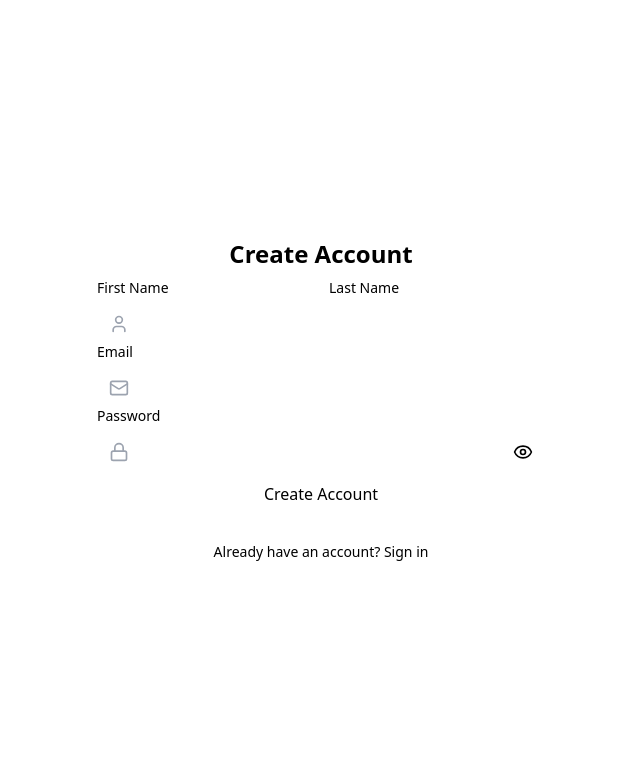
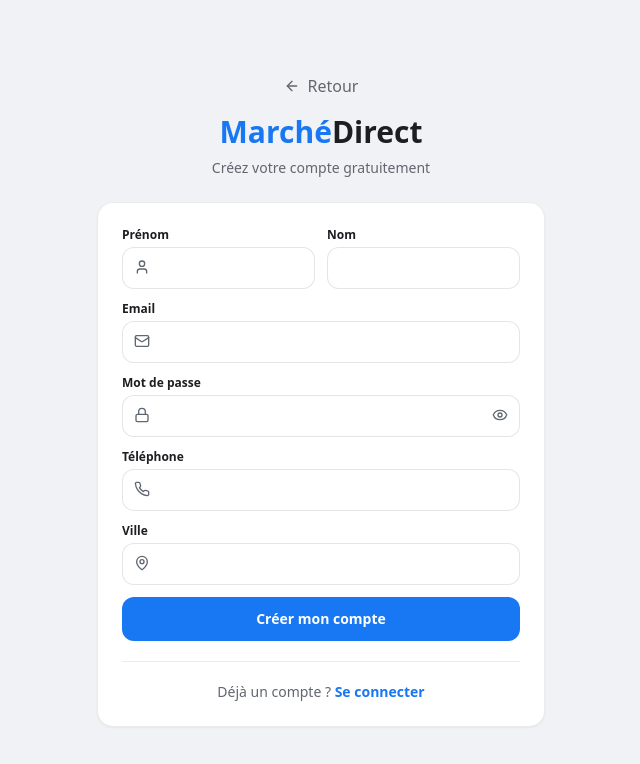
Before and after one commit to phadelvodounou4-ui/E-commerce-site, a Next.js app in the folder frontend/: page /register in a window 1280 px wide. Shown: the top 764 px of the page, without its empty margins (319-959 px from the left). Built offline with nearby package versions, Linux system fonts and the light colour scheme; no server answers.

Commit message:
Refaire pages login et register design moderne

```diff
--- a/frontend/src/app/login/page.tsx
+++ b/frontend/src/app/login/page.tsx
@@ -1,35 +1,110 @@
 'use client';
 import { useState } from 'react';
 import Link from 'next/link';
-import { useAuth } from '@/hooks/useAuth';
-import { Eye, EyeOff, Mail, Lock } from 'lucide-react';
+import { Eye, EyeOff, Mail, Lock, ArrowLeft } from 'lucide-react';
+import axios from 'axios';
+
+const API = 'https://ecommerce-backend-b0po.onrender.com/api/v1';
+
 export default function LoginPage() {
   const [email, setEmail] = useState('');
   const [password, setPassword] = useState('');
   const [show, setShow] = useState(false);
   const [loading, setLoading] = useState(false);
-  const { login } = useAuth();
-  const handleSubmit = async (e: React.FormEvent) => {
-    e.preventDefault(); setLoading(true);
-    try { await login(email, password); window.location.href = '/'; } catch {}
-    finally { setLoading(false); }
+  const [error, setError] = useState('');
+
+  const handleLogin = async (e: React.FormEvent) => {
+    e.preventDefault();
+    setLoading(true);
+    setError('');
+    try {
+      const res = await axios.post(`${API}/auth/login`, { email, password });
+      localStorage.setItem('user', JSON.stringify(res.data.data.user));
+      localStorage.setItem('token', res.data.data.token);
+      window.location.href = '/dashboard';
+    } catch (err: any) {
+      setError(err.response?.data?.message || 'Identifiants incorrects');
+    }
+    setLoading(false);
   };
+
   return (
-    <div className="min-h-screen flex items-center justify-center px-4">
-      <div className="card w-full max-w-md">
-        <h1 className="text-2xl font-bold text-center mb-2">Welcome Back</h1>
-        <form onSubmit={handleSubmit} className="space-y-4">
-          <div>
-            <label className="block text-sm font-medium mb-1">Email</label>
-            <div className="relative"><Mail className="absolute left-3 top-3 h-5 w-5 text-gray-400" /><input type="email" value={email} onChange={e => setEmail(e.target.value)} className="input-field pl-10" required /></div>
+    <div className="min-h-screen bg-[#f0f2f5] flex items-center justify-center px-4" style={{ fontFamily: 'system-ui, sans-serif' }}>
+      <div className="w-full max-w-md">
+        {/* Logo */}
+        <div className="text-center mb-8">
+          <Link href="/" className="inline-flex items-center gap-2 text-[#606770] hover:text-[#1877F2] mb-6">
+            <ArrowLeft size={16} /> Retour
+          </Link>
+          <h1 className="text-3xl font-extrabold text-[#1877F2]">Marché<span className="text-[#1c1e21]">Direct</span></h1>
+          <p className="text-[#606770] text-sm mt-2">Connectez-vous à votre compte</p>
+        </div>
+
+        {/* Formulaire */}
+        <div className="bg-white rounded-2xl border border-black/[0.08] shadow-sm p-6">
+          {error && (
+            <div className="mb-4 p-3 rounded-xl bg-[#fef2f2] text-[#e41e3f] text-sm text-center font-medium">
+              {error}
+            </div>
+          )}
+
+          <form onSubmit={handleLogin} className="space-y-4">
+            <div>
+              <label className="block text-sm font-semibold mb-1.5 text-[#1c1e21]">Email</label>
+              <div className="relative">
+                <Mail className="absolute left-3 top-3.5 h-5 w-5 text-[#606770]" />
+                <input
+                  type="email"
+                  value={email}
+                  onChange={e => setEmail(e.target.value)}
+                  className="w-full pl-10 pr-4 py-3 border border-black/10 rounded-xl text-sm focus:outline-none focus:border-[#1877F2] focus:ring-1 focus:ring-[#1877F2]"
+                  placeholder="vous@exemple.com"
+                  required
+                />
+              </div>
+            </div>
+
+            <div>
+              <label className="block text-sm font-semibold mb-1.5 text-[#1c1e21]">Mot de passe</label>
+              <div className="relative">
+                <Lock className="absolute left-3 top-3.5 h-5 w-5 text-[#606770]" />
+                <input
+                  type={show ? 'text' : 'password'}
+                  value={password}
+                  onChange={e => setPassword(e.target.value)}
+                  className="w-full pl-10 pr-12 py-3 border border-black/10 rounded-xl text-sm focus:outline-none focus:border-[#1877F2] focus:ring-1 focus:ring-[#1877F2]"
+                  placeholder="••••••••"
+                  required
+                />
+                <button type="button" onClick={() => setShow(!show)} className="absolute right-3 top-3.5 text-[#606770] hover:text-[#1c1e21]">
+                  {show ? <EyeOff size={18} /> : <Eye size={18} />}
+                </button>
+              </div>
+            </div>
+
+            <button
+              type="submit"
+              disabled={loading}
+              className="w-full py-3 rounded-xl bg-[#1877F2] text-white font-semibold text-sm hover:bg-[#166fe0] disabled:opacity-50 transition-colors"
+            >
+              {loading ? 'Connexion...' : 'Se connecter'}
+            </button>
+          </form>
+
+          <div className="mt-5 pt-5 border-t border-black/[0.08] text-center">
+            <p className="text-sm text-[#606770]">
+              Pas encore de compte ?{' '}
+              <Link href="/register" className="text-[#1877F2] font-semibold hover:underline">
+                S&apos;inscrire
+              </Link>
+            </p>
           </div>
-          <div>
-            <label className="block text-sm font-medium mb-1">Password</label>
-            <div className="relative"><Lock className="absolute left-3 top-3 h-5 w-5 text-gray-400" /><input type={show ? 'text' : 'password'} value={password} onChange={e => setPassword(e.target.value)} className="input-field pl-10 pr-10" required /><button type="button" onClick={() => setShow(!show)} className="absolute right-3 top-3">{show ? <EyeOff className="h-5 w-5" /> : <Eye className="h-5 w-5" />}</button></div>
-          </div>
-          <button type="submit" disabled={loading} className="w-full btn-primary py-3">{loading ? 'Signing in...' : 'Sign In'}</button>
-        </form>
-        <p className="text-center mt-6 text-sm">Don't have an account? <Link href="/register" className="text-primary-600">Sign up</Link></p>
+        </div>
+
+        {/* Footer */}
+        <p className="text-center text-xs text-[#606770] mt-6">
+          En vous connectant, vous acceptez nos conditions d&apos;utilisation.
+        </p>
       </div>
     </div>
   );
--- a/frontend/src/app/register/page.tsx
+++ b/frontend/src/app/register/page.tsx
@@ -1,32 +1,122 @@
 'use client';
 import { useState } from 'react';
 import Link from 'next/link';
-import { useAuth } from '@/hooks/useAuth';
-import { Eye, EyeOff, Mail, Lock, User } from 'lucide-react';
+import { Eye, EyeOff, Mail, Lock, User, Phone, MapPin, ArrowLeft } from 'lucide-react';
+import axios from 'axios';
+
+const API = 'https://ecommerce-backend-b0po.onrender.com/api/v1';
+
 export default function RegisterPage() {
-  const [formData, setFormData] = useState({ email: '', password: '', firstName: '', lastName: '' });
+  const [form, setForm] = useState({ email: '', password: '', firstName: '', lastName: '', phone: '', city: '' });
   const [show, setShow] = useState(false);
   const [loading, setLoading] = useState(false);
-  const { register } = useAuth();
-  const handleSubmit = async (e: React.FormEvent) => {
-    e.preventDefault(); setLoading(true);
-    try { await register(formData); window.location.href = '/'; } catch {}
-    finally { setLoading(false); }
+  const [error, setError] = useState('');
+  const [success, setSuccess] = useState(false);
+
+  const handleRegister = async (e: React.FormEvent) => {
+    e.preventDefault();
+    setLoading(true);
+    setError('');
+    try {
+      const res = await axios.post(`${API}/auth/register`, form);
+      localStorage.setItem('user', JSON.stringify(res.data.data.user));
+      localStorage.setItem('token', res.data.data.token);
+      setSuccess(true);
+    } catch (err: any) {
+      setError(err.response?.data?.message || 'Erreur lors de l\'inscription');
+    }
+    setLoading(false);
   };
+
+  if (success) {
+    return (
+      <div className="min-h-screen bg-[#f0f2f5] flex items-center justify-center px-4" style={{ fontFamily: 'system-ui, sans-serif' }}>
+        <div className="bg-white rounded-2xl border border-black/[0.08] p-10 text-center max-w-md">
+          <span className="text-6xl">🎉</span>
+          <h2 className="text-2xl font-extrabold mt-4 mb-2">Bienvenue !</h2>
+          <p className="text-[#606770] mb-6">Votre compte a été créé avec succès.</p>
+          <Link href="/dashboard" className="px-6 py-3 rounded-full bg-[#1877F2] text-white font-semibold">Accéder à mon dashboard</Link>
+        </div>
+      </div>
+    );
+  }
+
   return (
-    <div className="min-h-screen flex items-center justify-center px-4">
-      <div className="card w-full max-w-md">
-        <h1 className="text-2xl font-bold text-center mb-2">Create Account</h1>
-        <form onSubmit={handleSubmit} className="space-y-4">
-          <div className="grid grid-cols-2 gap-4">
-            <div><label className="block text-sm font-medium mb-1">First Name</label><div className="relative"><User className="absolute left-3 top-3 h-5 w-5 text-gray-400" /><input value={formData.firstName} onChange={e => setFormData({...formData, firstName: e.target.value})} className="input-field pl-10" required /></div></div>
-            <div><label className="block text-sm font-medium mb-1">Last Name</label><input value={formData.lastName} onChange={e => setFormData({...formData, lastName: e.target.value})} className="input-field" required /></div>
+    <div className="min-h-screen bg-[#f0f2f5] flex items-center justify-center px-4 py-10" style={{ fontFamily: 'system-ui, sans-serif' }}>
+      <div className="w-full max-w-md">
+        <div className="text-center mb-6">
+          <Link href="/" className="inline-flex items-center gap-2 text-[#606770] hover:text-[#1877F2] mb-4">
+            <ArrowLeft size={16} /> Retour
+          </Link>
+          <h1 className="text-3xl font-extrabold text-[#1877F2]">Marché<span className="text-[#1c1e21]">Direct</span></h1>
+          <p className="text-[#606770] text-sm mt-2">Créez votre compte gratuitement</p>
+        </div>
+
+        <div className="bg-white rounded-2xl border border-black/[0.08] shadow-sm p-6">
+          {error && (
+            <div className="mb-4 p-3 rounded-xl bg-[#fef2f2] text-[#e41e3f] text-sm text-center font-medium">{error}</div>
+          )}
+
+          <form onSubmit={handleRegister} className="space-y-3">
+            <div className="grid grid-cols-2 gap-3">
+              <div>
+                <label className="block text-xs font-semibold mb-1 text-[#1c1e21]">Prénom</label>
+                <div className="relative">
+                  <User className="absolute left-3 top-3 h-4 w-4 text-[#606770]" />
+                  <input value={form.firstName} onChange={e => setForm({...form, firstName: e.target.value})} className="w-full pl-9 pr-3 py-2.5 border border-black/10 rounded-xl text-sm focus:outline-none focus:border-[#1877F2]" required />
+                </div>
+              </div>
+              <div>
+                <label className="block text-xs font-semibold mb-1 text-[#1c1e21]">Nom</label>
+                <input value={form.lastName} onChange={e => setForm({...form, lastName: e.target.value})} className="w-full px-3 py-2.5 border border-black/10 rounded-xl text-sm focus:outline-none focus:border-[#1877F2]" required />
+              </div>
+            </div>
+
+            <div>
+              <label className="block text-xs font-semibold mb-1 text-[#1c1e21]">Email</label>
+              <div className="relative">
+                <Mail className="absolute left-3 top-3 h-4 w-4 text-[#606770]" />
+                <input type="email" value={form.email} onChange={e => setForm({...form, email: e.target.value})} className="w-full pl-9 pr-3 py-2.5 border border-black/10 rounded-xl text-sm focus:outline-none focus:border-[#1877F2]" required />
+              </div>
+            </div>
+
+            <div>
+              <label className="block text-xs font-semibold mb-1 text-[#1c1e21]">Mot de passe</label>
+              <div className="relative">
+                <Lock className="absolute left-3 top-3 h-4 w-4 text-[#606770]" />
+                <input type={show ? 'text' : 'password'} value={form.password} onChange={e => setForm({...form, password: e.target.value})} className="w-full pl-9 pr-10 py-2.5 border border-black/10 rounded-xl text-sm focus:outline-none focus:border-[#1877F2]" required minLength={4} />
+                <button type="button" onClick={() => setShow(!show)} className="absolute right-3 top-3 text-[#606770]">{show ? <EyeOff size={16} /> : <Eye size={16} />}</button>
+              </div>
+            </div>
+
+            <div>
+              <label className="block text-xs font-semibold mb-1 text-[#1c1e21]">Téléphone</label>
+              <div className="relative">
+                <Phone className="absolute left-3 top-3 h-4 w-4 text-[#606770]" />
+                <input value={form.phone} onChange={e => setForm({...form, phone: e.target.value})} className="w-full pl-9 pr-3 py-2.5 border border-black/10 rounded-xl text-sm focus:outline-none focus:border-[#1877F2]" />
+              </div>
+            </div>
+
+            <div>
+              <label className="block text-xs font-semibold mb-1 text-[#1c1e21]">Ville</label>
+              <div className="relative">
+                <MapPin className="absolute left-3 top-3 h-4 w-4 text-[#606770]" />
+                <input value={form.city} onChange={e => setForm({...form, city: e.target.value})} className="w-full pl-9 pr-3 py-2.5 border border-black/10 rounded-xl text-sm focus:outline-none focus:border-[#1877F2]" />
+              </div>
+            </div>
+
+            <button type="submit" disabled={loading} className="w-full py-3 rounded-xl bg-[#1877F2] text-white font-semibold text-sm hover:bg-[#166fe0] disabled:opacity-50 transition-colors">
+              {loading ? 'Création...' : 'Créer mon compte'}
+            </button>
+          </form>
+
+          <div className="mt-5 pt-5 border-t border-black/[0.08] text-center">
+            <p className="text-sm text-[#606770]">
+              Déjà un compte ?{' '}
+              <Link href="/login" className="text-[#1877F2] font-semibold hover:underline">Se connecter</Link>
+            </p>
           </div>
-          <div><label className="block text-sm font-medium mb-1">Email</label><div className="relative"><Mail className="absolute left-3 top-3 h-5 w-5 text-gray-400" /><input type="email" value={formData.email} onChange={e => setFormData({...formData, email: e.target.value})} className="input-field pl-10" required /></div></div>
-          <div><label className="block text-sm font-medium mb-1">Password</label><div className="relative"><Lock className="absolute left-3 top-3 h-5 w-5 text-gray-400" /><input type={show ? 'text' : 'password'} value={formData.password} onChange={e => setFormData({...formData, password: e.target.value})} className="input-field pl-10 pr-10" minLength={8} required /><button type="button" onClick={() => setShow(!show)} className="absolute right-3 top-3">{show ? <EyeOff className="h-5 w-5" /> : <Eye className="h-5 w-5" />}</button></div></div>
-          <button type="submit" disabled={loading} className="w-full btn-primary py-3">{loading ? 'Creating...' : 'Create Account'}</button>
-        </form>
-        <p className="text-center mt-6 text-sm">Already have an account? <Link href="/login" className="text-primary-600">Sign in</Link></p>
+        </div>
       </div>
     </div>
   );
```
